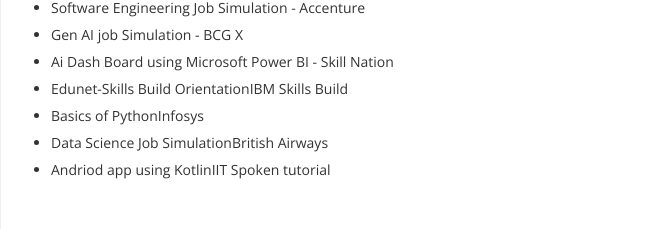
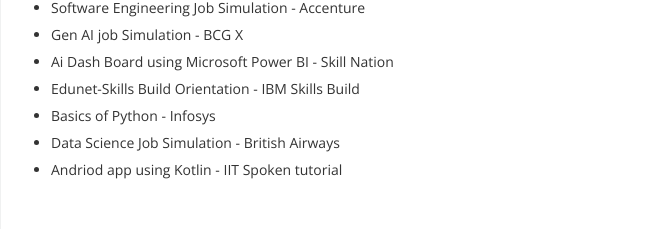
Before and after one commit to Kannan14385/Resume-site, a plain HTML site: page index.html in a window 1280 px wide. Shown: the part 1914-2143 px from the top of the page, without its empty margins (59-728 px from the left). Drawn offline with nearby package versions, Linux system fonts and the light colour scheme.

Commit message:
Update index.html

```diff
--- a/index.html
+++ b/index.html
@@ -265,10 +265,10 @@
           <li>Software Engineering Job Simulation - <span>Accenture</span></li>
           <li>Gen AI job Simulation - <span>BCG X</span></li>
           <li>Ai Dash Board using Microsoft Power BI - <span>Skill Nation</span></li>
-          <li>Edunet-Skills Build Orientation<span>IBM Skills Build</span></li>
-          <li>Basics of Python<span>Infosys</span></li>
-          <li> Data Science Job Simulation<span>British Airways</span></li>
-          <li><span>Andriod app using Kotlin</span>IIT Spoken tutorial</li>
+          <li>Edunet-Skills Build Orientation - <span>IBM Skills Build</span></li>
+          <li>Basics of Python - <span>Infosys</span></li>
+          <li> Data Science Job Simulation - <span>British Airways</span></li>
+          <li><span>Andriod app using Kotlin - </span>IIT Spoken tutorial</li>
 
         </ul>
       </div>
```
